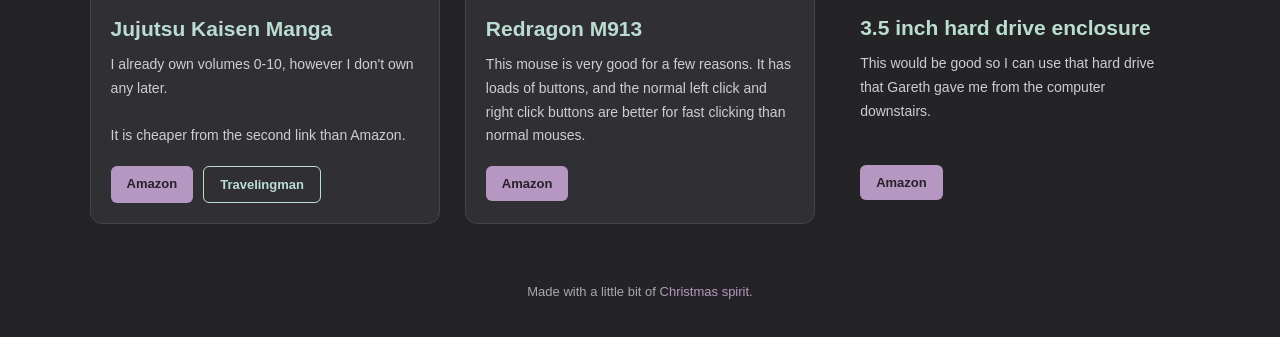
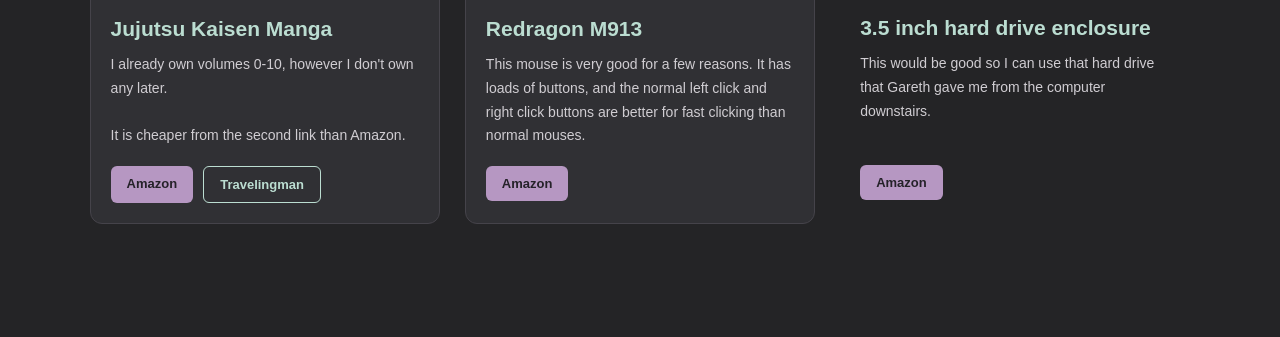
Before and after one commit to withthistreasue/list, a plain HTML site: page index.html in a window 1280 px wide. Shown: the part 397-734 px from the top of the page. Drawn offline with Linux system fonts and the light colour scheme.

Commit message:
Update index.html

```diff
--- a/index.html
+++ b/index.html
@@ -335,11 +335,5 @@
     </main>
 
 
-    <!-- FOOTER -->
-
-    <footer>
-        Made with a little bit of <span>Christmas spirit</span>.
-    </footer>
-
 </body>
 </html>
```
